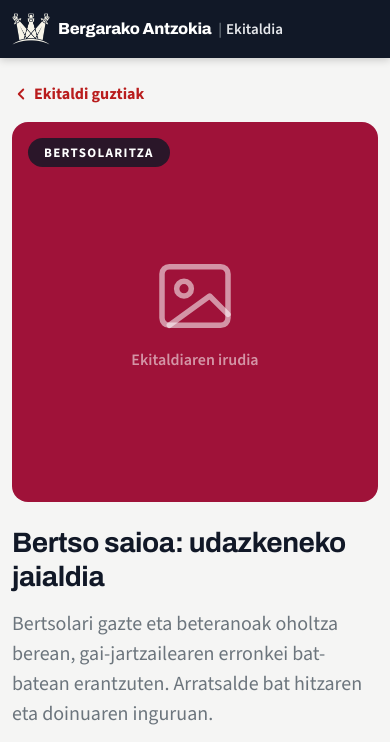
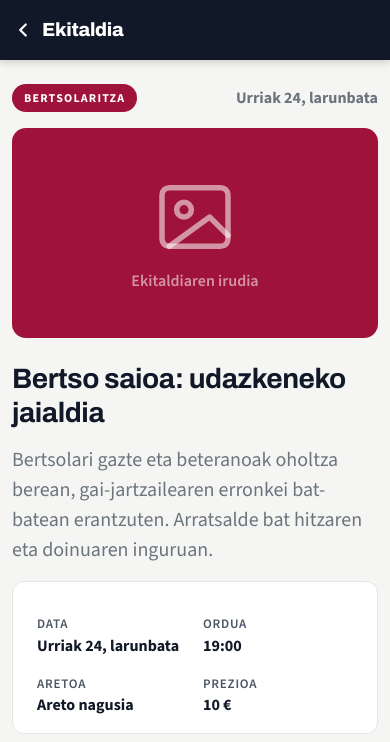
Before and after one commit to andoniprieto/STINGER, a Laravel app: page /ekitaldiak/1 in a window 390 px wide. Shown: the top 742 px of the page. Run offline with Laravel 12, Linux system fonts and the light colour scheme.

Commit message:
Ekitaldia header-a mugikorrerako egokitua

```diff
--- a/APP/public/css/stinger.css
+++ b/APP/public/css/stinger.css
@@ -256,3 +256,11 @@ a:hover { color: #7f1d1d; }
 /* Profila (prototipoa) */
 .profil-rola { align-self: flex-start; font-size: 12px; font-weight: 700; background: #f3f4f6; color: #374151; padding: 3px 10px; border-radius: 999px; }
 .saioa-itxi-botoia, .saioa-itxi-botoia:hover { color: #991b1b; border-color: #fca5a5; }
+
+/* Ekitaldiaren xehetasuna mugikorrean (prototipoa) */
+.atzera-gezia { min-height: 44px; }
+.atzera-gezia .marka { font-size: 19px; }
+.kategoria-pilula { color: #fff; font-size: 12px; font-weight: 700; letter-spacing: .1em; padding: 5px 12px; border-radius: 999px; }
+@media (max-width: 767.98px) {
+    .ekitaldi-irudia { min-height: 210px; border-radius: 14px; }
+}
--- a/APP/resources/views/front-end/detail.blade.php
+++ b/APP/resources/views/front-end/detail.blade.php
@@ -2,15 +2,22 @@
 @section('content')
 {{-- Ekitaldiaren xehetasuna (83-1257-zeregina---ekitaldeen-kudeaketa-front-end adarretik) --}}
 <div class="container orria py-4">
-    <a href="{{ url('/') }}" class="d-inline-flex align-items-center gap-1 gorria fw-bold text-decoration-none mb-3">
+    {{-- Mugikorrean goiburuko geziarekin itzultzen da --}}
+    <a href="{{ url('/') }}" class="d-none d-md-inline-flex align-items-center gap-1 gorria fw-bold text-decoration-none mb-3">
         <svg width="18" height="18" viewBox="0 0 24 24" fill="none" stroke="currentColor" stroke-width="2.5" stroke-linecap="round" stroke-linejoin="round" aria-hidden="true"><path d="M15 18l-6-6 6-6"></path></svg>
         Ekitaldi guztiak
     </a>
 
+    {{-- Mugikorra: kategoria koloretan eta data (prototipoa) --}}
+    <div class="d-flex d-md-none justify-content-between align-items-center mb-3">
+        <span class="kategoria-pilula text-uppercase" style="background: #9f1239;">Bertsolaritza</span>
+        <span class="fw-bold text-secondary">Urriak 24, larunbata</span>
+    </div>
+
     <div class="row g-4">
         <div class="col-lg-5">
             <div class="ekitaldi-irudia position-relative d-flex flex-column align-items-center justify-content-center gap-2 fw-semibold">
-                <span class="badge rounded-pill text-uppercase position-absolute top-0 start-0 m-3 px-3 py-2">Bertsolaritza</span>
+                <span class="badge rounded-pill text-uppercase position-absolute top-0 start-0 m-3 px-3 py-2 d-none d-md-inline-block">Bertsolaritza</span>
                 <svg width="88" height="88" viewBox="0 0 24 24" fill="none" stroke="currentColor" stroke-width="1.5" stroke-linecap="round" stroke-linejoin="round" aria-hidden="true"><rect x="3" y="4" width="18" height="16" rx="2"></rect><circle cx="9" cy="10" r="2"></circle><path d="M21 17l-5-5L5 20"></path></svg>
                 Ekitaldiaren irudia
             </div>
--- a/APP/resources/views/front-end/partials/header.blade.php
+++ b/APP/resources/views/front-end/partials/header.blade.php
@@ -46,8 +46,16 @@
     <nav class="navbar navbar-expand-md navbar-dark py-2" aria-label="Nabigazio nagusia">
       <div class="container">
 
+        {{-- Mugikorra, ekitaldi baten barruan: atzera gezia + pantailaren izena (prototipoa) --}}
+        @if (request()->is('ekitaldiak/*'))
+            <a href="{{ url('/') }}" class="atzera-gezia d-flex d-md-none align-items-center gap-2 text-white text-decoration-none" aria-label="Atzera">
+                <svg width="22" height="22" viewBox="0 0 24 24" fill="none" stroke="currentColor" stroke-width="2.5" stroke-linecap="round" stroke-linejoin="round"><path d="M15 18l-6-6 6-6"></path></svg>
+                <span class="marka">{{ $pantaila }}</span>
+            </a>
+        @endif
+
         {{-- Logoa: hasierara eramaten du --}}
-        <a class="navbar-brand d-flex align-items-center gap-2 text-white" href="{{ url('/') }}">
+        <a class="navbar-brand {{ request()->is('ekitaldiak/*') ? 'd-none d-md-flex' : 'd-flex' }} align-items-center gap-2 text-white" href="{{ url('/') }}">
             <img src="{{ asset('img/logo.png') }}" alt="" width="47" height="40">
             <span class="d-flex flex-column">
                 <span class="marka">Bergarako Antzokia <span class="pantaila d-md-none"><span class="text-secondary mx-1">|</span>{{ $pantaila }}</span></span>
```
